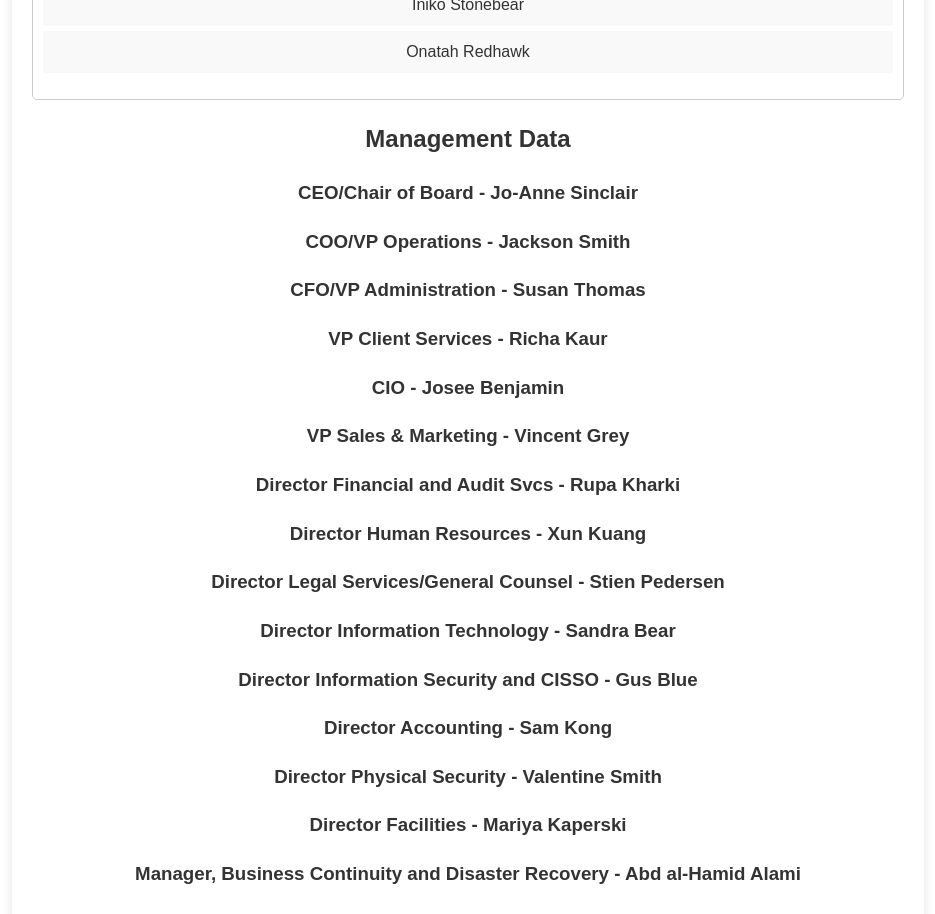
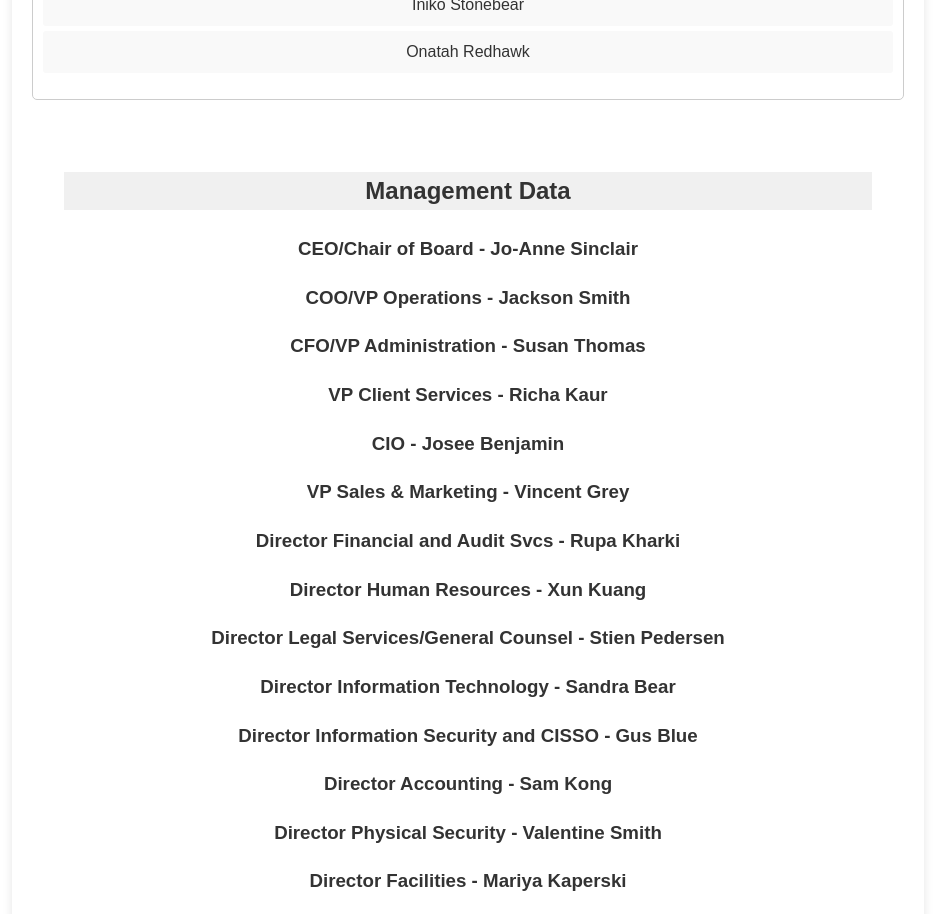
Before and after one commit to maulik6666/FullStackLab1, a React (Vite) app in the folder pixel-river-financial/react-app/: page / in a window 1280 px wide. Shown: the part 3380-4294 px from the top of the page, without its empty margins (172-1107 px from the left). Built offline with nearby package versions, Linux system fonts and the light colour scheme.

Commit message:
Added css for Organization page

```diff
--- /dev/null
+++ b/pixel-river-financial/react-app/src/components/Organization.css
@@ -0,0 +1,15 @@
+.organization-page {
+  padding: 2rem;
+}
+
+.organization-page h2 {
+  text-align: center;
+  margin-bottom: 1.5rem;
+  background-color: #f0f0f0;
+}
+
+.role-description {
+  margin-top: 1rem;
+  font-style: italic;
+  color: #555;
+}
--- a/pixel-river-financial/react-app/src/components/Organization.tsx
+++ b/pixel-river-financial/react-app/src/components/Organization.tsx
@@ -1,5 +1,6 @@
 import { useState } from 'react';
 import managementData from '../data/management.json';
+import './Organization.css';
 
 interface Role {
     title: string;
```
